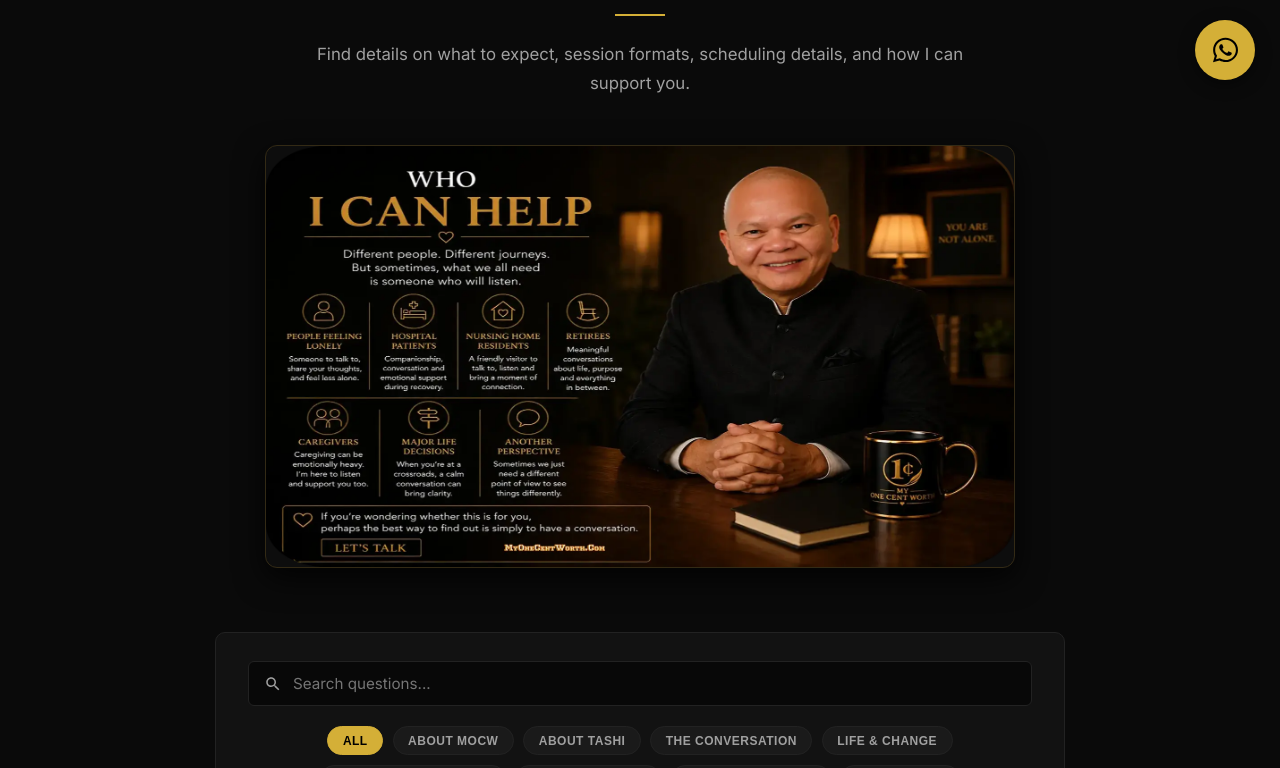
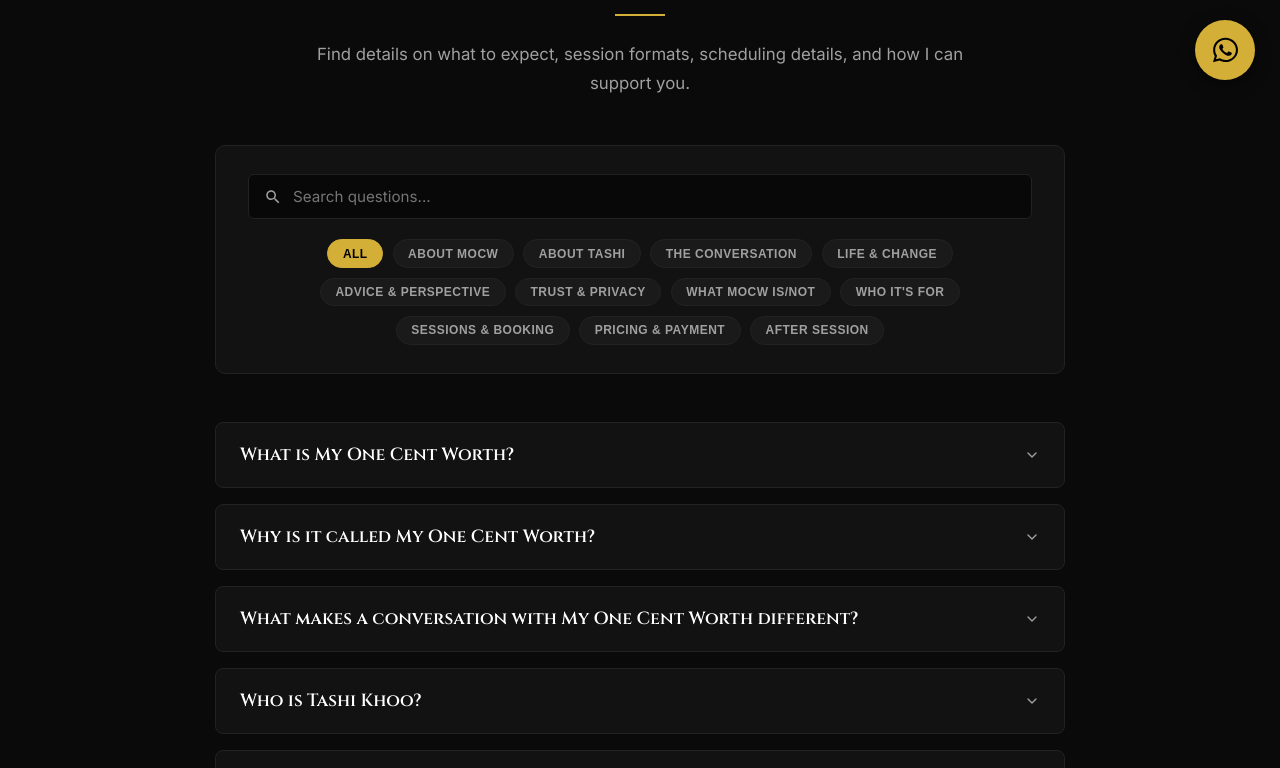
Before and after one commit to AskTashi168/mocw, a plain HTML site: page faq.html in a window 1280 px wide. Shown: the part 695-1463 px from the top of the page. Drawn offline with Linux system fonts and the light colour scheme.

Commit message:
Remove who-i-can-help.webp banner image card from faq.html and bump sw.js cache to v11

```diff
--- a/faq.html
+++ b/faq.html
@@ -282,19 +282,6 @@
             margin: 0 auto;
         }
 
-        /* FAQ BANNER CARD */
-        .faq-banner-wrapper {
-            max-width: 750px;
-            margin: 0 auto 4rem auto;
-        }
-
-        .faq-banner-card {
-            border: 1px solid #332a15;
-            border-radius: 12px;
-            overflow: hidden;
-            background-color: #0d0d0d;
-            box-shadow: 0 10px 30px rgba(0,0,0,0.8);
-        }
 
         /* SEARCH AND FILTERS */
         .faq-controls-card {
@@ -868,12 +855,6 @@
             <p class="faq-lead">Find details on what to expect, session formats, scheduling details, and how I can support you.</p>
         </section>
 
-        <!-- FAQ BANNER IMAGE CARD -->
-        <div class="faq-banner-wrapper">
-            <div class="faq-banner-card">
-                <img src="who-i-can-help.webp" alt="Tashi Khoo - FAQ Frequently Asked Questions banner">
-            </div>
-        </div>
 
         <!-- SEARCH AND CATEGORY FILTERS -->
         <div class="faq-controls-card">
--- a/sw.js
+++ b/sw.js
@@ -1,4 +1,4 @@
-const CACHE_NAME = 'mocw-v10';
+const CACHE_NAME = 'mocw-v11';
 const ASSETS_TO_CACHE = [
   '/',
   '/index.html',
```
